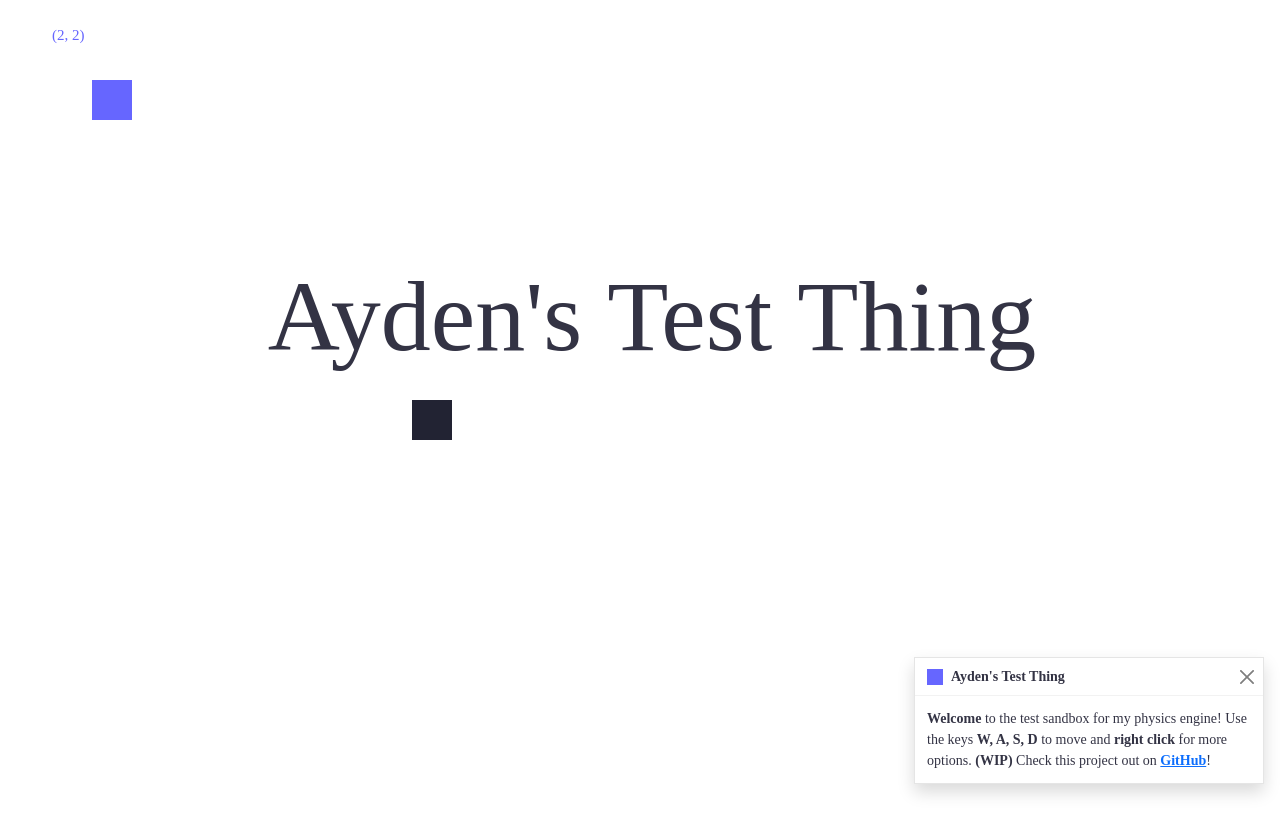
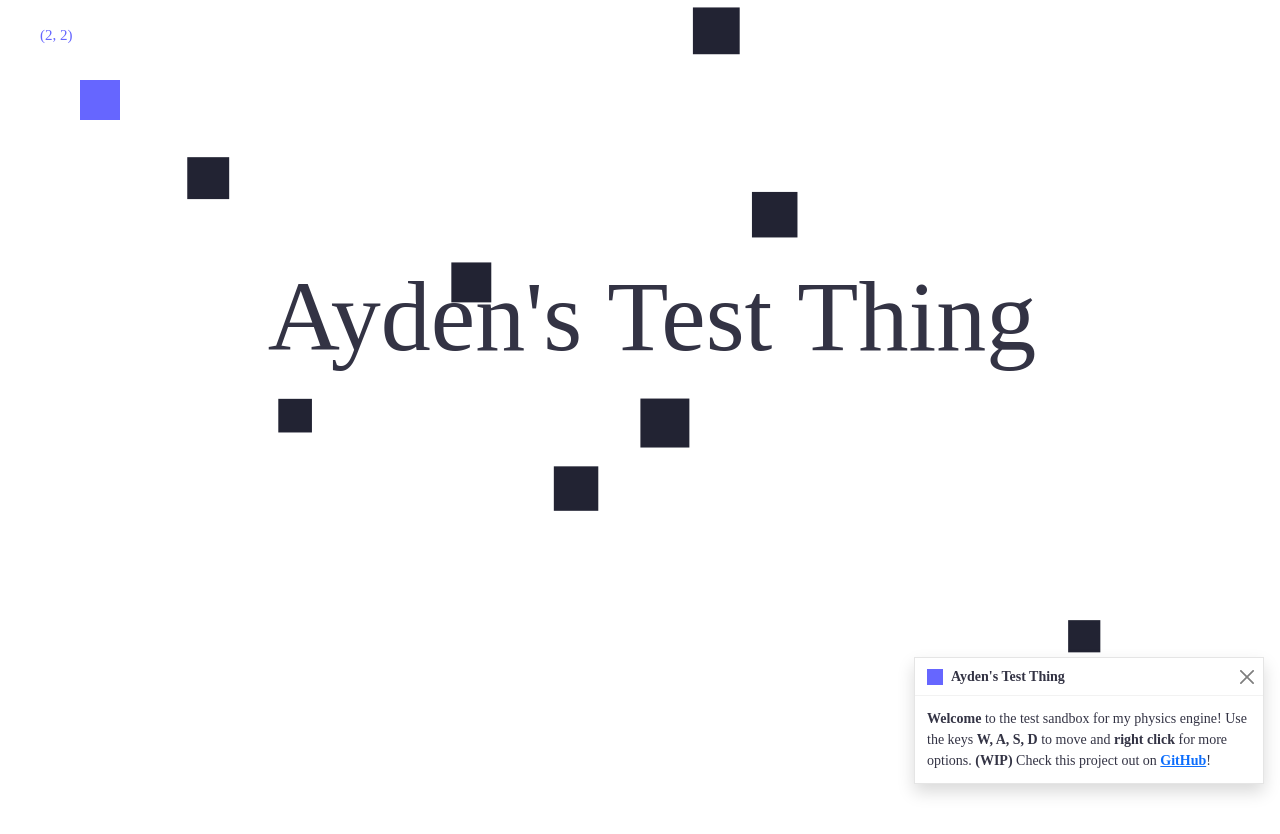
Before and after one commit to leiDnedyA/JSPhysicsSim, a website: page public/index.html in a window 1280 px wide. Shown: the top 834 px of the page. Drawn offline with nearby package versions, Linux system fonts and the light colour scheme.

Commit message:
Added mass
Added a mass system that also scales the size of the physicsentity based on its mass (WIP)

```diff
--- a/public/index.html
+++ b/public/index.html
@@ -97,7 +97,7 @@
 <body>
 
 
-    <div id="mainDiv" class="container-fluid">
+    <div id="mainDiv" class="container-fluid m-0 p-0">
         <div class="row">
             <div class="col-12">
                 <canvas id="gameCanvas"></canvas>
--- a/public/script/game.js
+++ b/public/script/game.js
@@ -43,10 +43,12 @@ class Game {
 
 		this.setPlayer = (newPlayer)=>{
 
+			//setting old player back to regular entity
 			this.player.color = "#222333";
+			this.player.move = new Vector2(0, 0);
 
+			//setting up new player
 			this.player = newPlayer;
-
 			this.player.color = "#6666ff";
 
 			this.level.setPlayer(this.player);
--- a/public/script/main.js
+++ b/public/script/main.js
@@ -76,8 +76,12 @@ for(let i = 0; i < 10; i++){
 	// game.addGameObject(new PhysicsEntity(`dummy ${i}`, new Vector2(10+i*2, 10+i*2)))
 }
 
-game.addGameObject(dummyObj); //init dummy
+// game.addGameObject(dummyObj); //init dummy
 // game.addGameObject(staticObj); //init dummy
+
+for(let i = 0; i < 8; i++){
+	game.addGameObject(new PhysicsEntity(`dummy ${i}`, new Vector2(Math.random() * (gameCanvas.width / unitSize), Math.random() * (gameCanvas.height / unitSize)), Math.random() * 1 + .5))
+}
 
 const getClickWorldPos = (e, canvas)=>{
 	let target = this.canvas;
--- a/public/script/physics.js
+++ b/public/script/physics.js
@@ -92,9 +92,15 @@ class PhysicsEngine {
 	}
 }
 
+const massFactor = 2;
+
+const getSizeFromMass = (mass)=>{
+	return new Vector2((mass + massFactor - 1)/(massFactor), (mass + massFactor - 1)/(massFactor));  //makes it so that the mass has some effect on the size but not too much
+}
+
 class PhysicsEntity extends Entity {
-	constructor(name, position = new Vector2(0, 0), size = new Vector2(1, 1), isStatic = false){
-		super(name, position, size);
+	constructor(name, position = new Vector2(0, 0), mass = 1, isStatic = false){
+		super(name, position, getSizeFromMass(mass));
 		this.velocity = new Vector2(0, 0);
 
 		this.properties = {
@@ -105,7 +111,7 @@ class PhysicsEntity extends Entity {
 		this.isStatic = isStatic;
 		this.move = new Vector2(0, 0);
 		this.acceleration = new Vector2(0, 0)
-		this.mass = 1;
+		this.mass = mass;
 		this.speed = 1000;
 
 		this.update = ()=>{
@@ -137,10 +143,63 @@ class PhysicsEntity extends Entity {
 	}
 }
 
-class CollisionEngine {
+class CollisionEngine { //has an update function that will run through and check all gameObjects passed in + update velocities
 	constructor(){
 
 		this.minVelocityPercentDif = 60;
+
+		this.checkPositionOverlap = (obj1, obj2)=>{ //takes 2 objects and checks for overlap
+			//distances from center to edge
+			let sudoDiameter1 = new Vector2(obj1.size.x / 2, obj1.size.y / 2);
+			let sudoDiameter2 = new Vector2(obj2.size.x / 2, obj2.size.y / 2);
+
+			//position of point at center of obj
+			let centerPos1 = new Vector2(obj1.position.x + sudoDiameter1.x, obj1.position.y + sudoDiameter1.y);
+			let centerPos2 = new Vector2(obj2.position.x + sudoDiameter2.x, obj2.position.y + sudoDiameter2.y);
+
+			return (Math.abs(centerPos1.x - centerPos2.x) < (sudoDiameter1.x + sudoDiameter2.x) && Math.abs(centerPos1.y - centerPos2.y) < (sudoDiameter1.y + sudoDiameter2.y))
+
+		}
+
+		this.staticDynamicCollision = (statObj, dynObj)=>{
+
+			let statRadius = new Vector2(statObj.size.x / 2, statObj.size.y / 2)
+			let dynRadius = new Vector2(dynObj.size.x / 2, dynObj.size.y / 2)
+
+			// let edge = calcCollisionEdge(statObj, dynObj);
+			let edge = null;
+			// console.log(edge)
+
+			if(edge == null){
+				dynObj.velocity = new Vector2(-dynObj.velocity.x, -dynObj.velocity.y);
+			}else if (edge[0] % 2 == 0){
+						dynObj.velocity = new Vector2(-dynObj.velocity.x, dynObj.velocity.y);
+			}else{
+				dynObj.velocity = new Vector2(dynObj.velocity.x, -dynObj.velocity.y);
+			}
+
+
+		}
+
+		this.executeCollision = (obj1, obj2)=>{
+
+			//initial velocities (adjusted for angle)
+			let initVelocity1 = Math.sqrt(obj1.velocity.x ^2 + obj1.velocity.y ^2);
+			let initVelocity2 = Math.sqrt(obj2.velocity.x ^2 + obj2.velocity.y ^2);
+
+
+			//initial angles in radians
+			let initAngle1 = Math.atan(obj1.velocity.y/obj1.velocity.x);
+			let initAngle2 = Math.atan(obj2.velocity.y/obj2.velocity.x);
+
+			// console.log(initAngle1, initAngle2);
+			// console.log(obj1.name, obj2.name)
+
+			let tempVelocity = obj1.velocity;
+			obj1.velocity = new Vector2((obj2.velocity.x * obj2.mass) / obj1.mass, (obj2.velocity.y * obj2.mass) / obj1.mass);
+			obj2.velocity = new Vector2((tempVelocity.x * obj1.mass) / obj2.mass, (tempVelocity.y * obj1.mass) / obj2.mass);
+
+		}
 
 		this.update = (gameObjects)=>{
 
@@ -161,19 +220,9 @@ class CollisionEngine {
 						let obj1 = physicsObjects[i];
 						let obj2 = physicsObjects[j];
 
-						//distances from center to edge
-						let sudoDiameter1 = new Vector2(obj1.size.x / 2, obj1.size.y / 2);
-						let sudoDiameter2 = new Vector2(obj2.size.x / 2, obj2.size.y / 2);
+						//initial comparison of positions for collision detection
+						if(this.checkPositionOverlap(obj1, obj2)){
 
-						//position of point at center of obj
-						let centerPos1 = new Vector2(obj1.position.x + sudoDiameter1.x, obj1.position.y + sudoDiameter1.y);
-						let centerPos2 = new Vector2(obj2.position.x + sudoDiameter2.x, obj2.position.y + sudoDiameter2.y);
-
-						if(Math.abs(centerPos1.x - centerPos2.x) < (sudoDiameter1.x + sudoDiameter2.x) && Math.abs(centerPos1.y - centerPos2.y) < (sudoDiameter1.y + sudoDiameter2.y)){
-
-							// console.log(`obj1 : ${obj1.name}, obj2: ${obj2.name}`)
-							// console.log(`obj1 pos: (${obj1.position.x}, ${obj1.position.y})`)
-							// console.log(`obj2 pos: (${obj2.position.x}, ${obj2.position.y})`)
 							let doCollision = true;
 							for(let k in collisions){
 								if(collisions[k] != [i, j]){
@@ -181,17 +230,19 @@ class CollisionEngine {
 								}
 							}
 
+
+							//checks to make sure that the objects are moving at somewhat different speeds (prevents objects from getting stuck)
 							if(calcPercentDifference(obj1.velocity.x,obj2.velocity.x) >= this.minVelocityPercentDif ||calcPercentDifference(obj1.velocity.y,obj2.velocity.y) >= this.minVelocityPercentDif ){
 								if(doCollision){
 
+									//here, the new velocities are calculated and updated
+
 									if(obj1.isStatic == false && obj2.isStatic == false){ //done if neither object is static
-										let tempVelocity = obj1.velocity;
-										obj1.velocity = obj2.velocity;
-										obj2.velocity = tempVelocity;
+										this.executeCollision(obj1, obj2); //all the physics happens in here
 									}else if(obj1.isStatic == true && obj2.isStatic == false){
-										bounceOff(obj1, obj2)
+										this.staticDynamicCollision(obj1, obj2)
 									}else if(obj1.isStatic == false && obj2.isStatic == true){
-										bounceOff(obj2, obj1)
+										this.staticDynamicCollision(obj2, obj1)
 									}else if(obj1.isStatic == true && obj2.isStatic == true){
 
 									}
@@ -218,26 +269,6 @@ class CollisionEngine {
 
 
 	}
-}
-
-const bounceOff = (statObj, dynObj)=>{
-
-	let statRadius = new Vector2(statObj.size.x / 2, statObj.size.y / 2)
-	let dynRadius = new Vector2(dynObj.size.x / 2, dynObj.size.y / 2)
-
-	// let edge = calcCollisionEdge(statObj, dynObj);
-	let edge = null;
-	// console.log(edge)
-
-	if(edge == null){
-		dynObj.velocity = new Vector2(-dynObj.velocity.x, -dynObj.velocity.y);
-	}else if (edge[0] % 2 == 0){
-		dynObj.velocity = new Vector2(-dynObj.velocity.x, dynObj.velocity.y);
-	}else{
-		dynObj.velocity = new Vector2(dynObj.velocity.x, -dynObj.velocity.y);
-	}
-
-
 }
 
 const maxCollisionMargin = .2;
```
